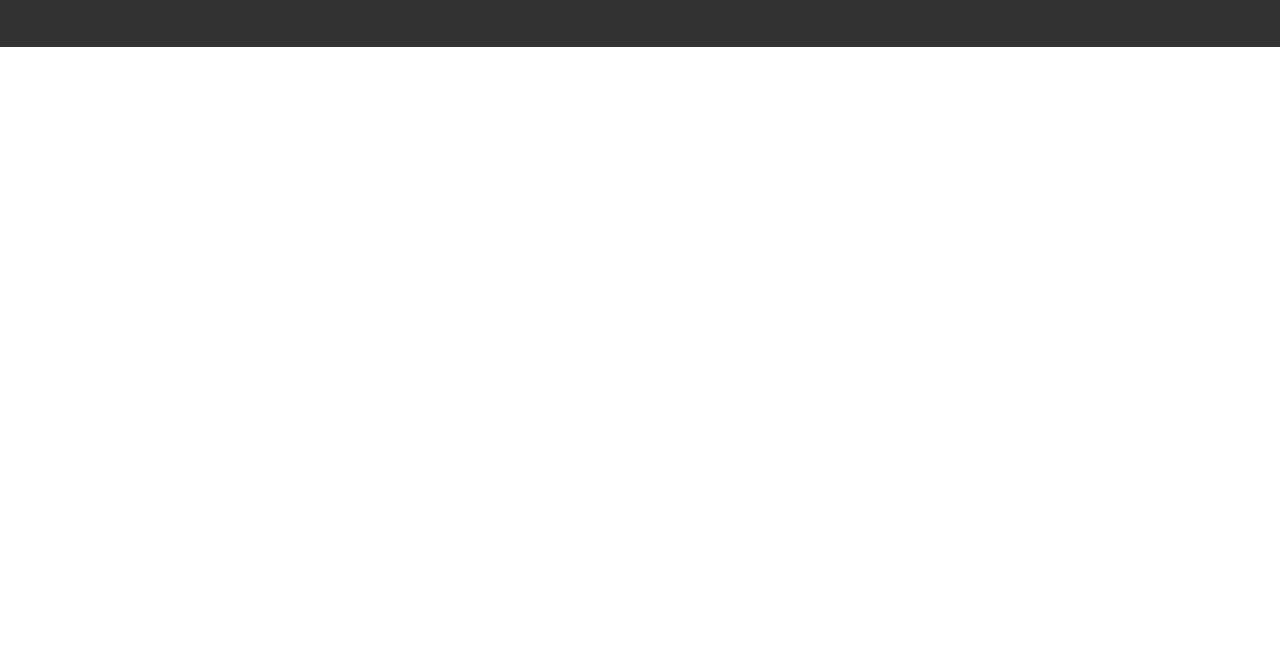
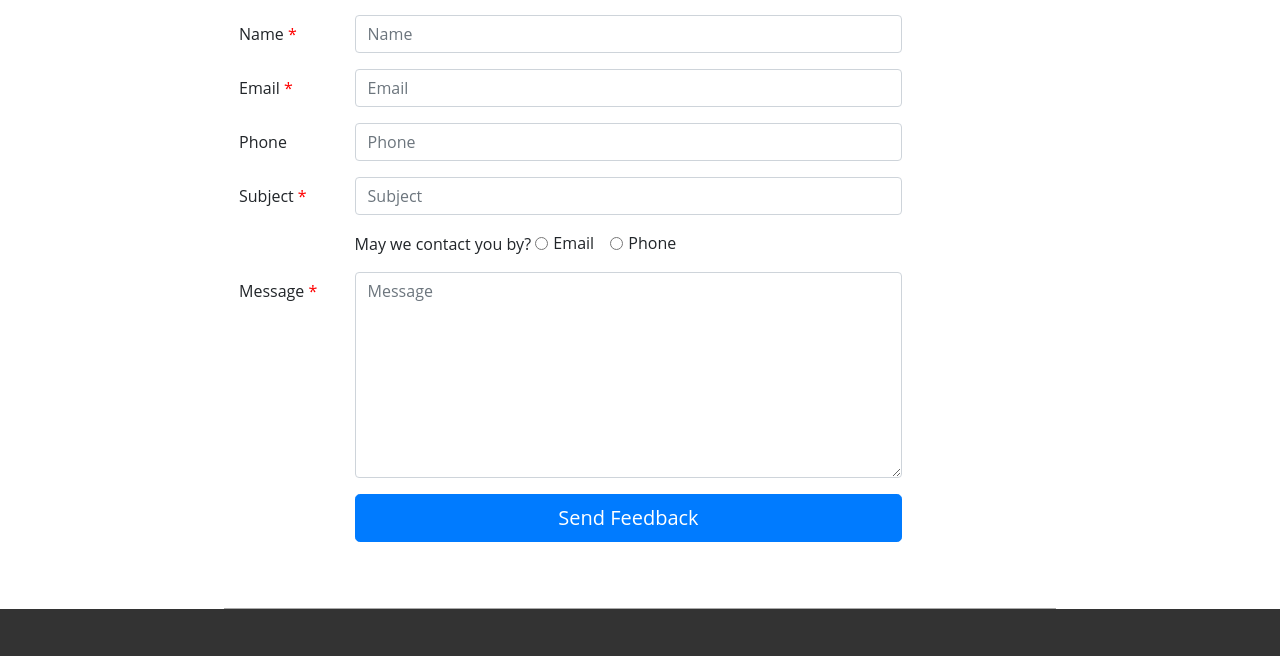
Before and after one commit to DamienVeyr/originalPancakeHouse, a website: page contactus.html in a window 1280 px wide. Shown: the part 273-929 px from the top of the page. Before the commit the page ends 800 px from the top, so only its background shows below. Drawn offline with nearby package versions, Linux system fonts and the light colour scheme.

Commit message:
contact us form

```diff
--- a/contactus.html
+++ b/contactus.html
@@ -35,6 +35,66 @@
         </div>
     </nav>
 
+    <div class="container">
+        <div class="row row-content">
+            <div class="col-12 text-center">
+                <h1>Send us your Feedback</h1>
+            </div>
+            <div class="col-md-10">
+                <form>
+                    <div class="form-group row">
+                        <label for="name" class="col-md-2 col-form-label required">Name</label>
+                        <div class="col-md-10">
+                            <input type="text" class="form-control" id="name" name="name" placeholder="Name" required/>
+                        </div>
+                    </div>
+                    <div class="form-group row">
+                        <label for="email" class="col-md-2 col-form-label required">Email</label>
+                        <div class="col-md-10">
+                            <input type="email" class="form-control" id="email" name="email" placeholder="Email" required/>
+                        </div>
+                    </div>
+                    <div class="form-group row">
+                        <label for="phone" class="col-md-2 col-form-label">Phone</label>
+                        <div class="col-md-10">
+                            <input type="tel" class="form-control" id="phone" name="phone" placeholder="Phone" />
+                        </div>
+                    </div>
+                    <div class="form-group row">
+                        <label for="text" class="col-md-2 col-form-label required">Subject</label>
+                        <div class="col-md-10">
+                            <input type="text" class="form-control" id="subject" name="subject" placeholder="Subject" required/>
+                        </div>
+                    </div>
+                    <div class="form-group row">
+                        <div class="col offset-md-2">
+                            May we contact you by?
+                            <div class="form-check form-check-inline">
+                                <input type="radio" class="form-check-input" id="contactEmail" name="contactEmail" value="email" />
+                                <label for="contactEmail" class="form-check-label">Email</label>
+                            </div>
+                            <div class="form-check form-check-inline">
+                                <input type="radio" class="form-check-input" id="contactPhone" name="contactPhone" value="phone" />
+                                <label for="contactPhone" class="form-check-label">Phone</label>
+                            </div>
+                        </div>
+                    </div>
+                    <div class="form-group row">
+                        <label for="message" class="col-md-2 col-form-label required">Message</label>
+                        <div class="col-md-10">
+                            <textarea class="form-control" id="message" name="message" rows="8" placeholder="Message" required></textarea>
+                        </div>
+                    </div>
+                        <div class="form-group row">
+                            <div class="offset-md-2 col-md-10">
+                                <button type="submit" class="btn btn-primary btn-lg btn-block">Send Feedback</button>
+                            </div>
+                    </div>
+                </form>
+            </div>
+       </div>
+    </div>
+
     <footer>
         <div class="container text-light">
             <div class="row">
```
